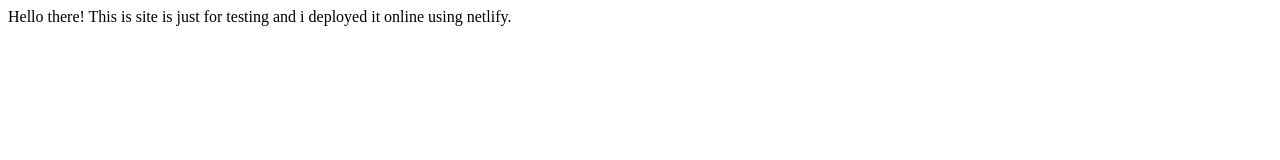
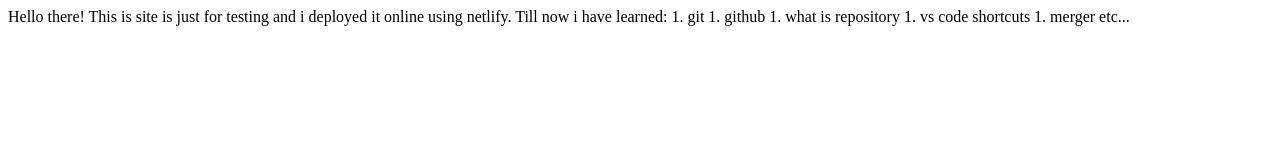
Before and after one commit to Neerajd3vv/neeraj-neoGcamp-lesson2, a plain HTML site: page index.html in a window 1280 px wide. Drawn offline with Linux system fonts and the light colour scheme.

Commit message:
update: my learnings

```diff
--- a/index.html
+++ b/index.html
@@ -7,5 +7,12 @@
 </head>
 <body>
     Hello there! This is site is just for testing and i deployed it online using netlify.
+
+    Till now i have learned:
+    1. git
+    1. github
+    1. what is repository
+    1. vs code shortcuts
+    1. merger etc...
 </body>
 </html>
```
